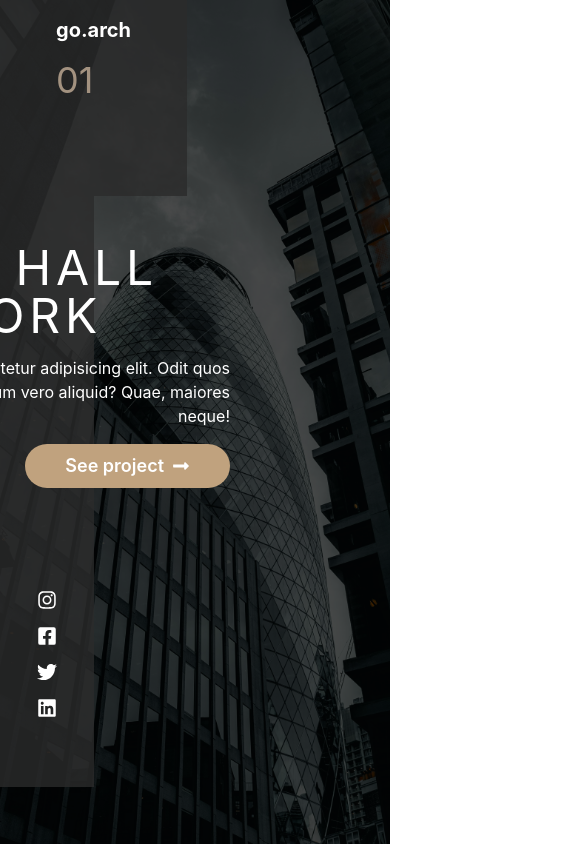
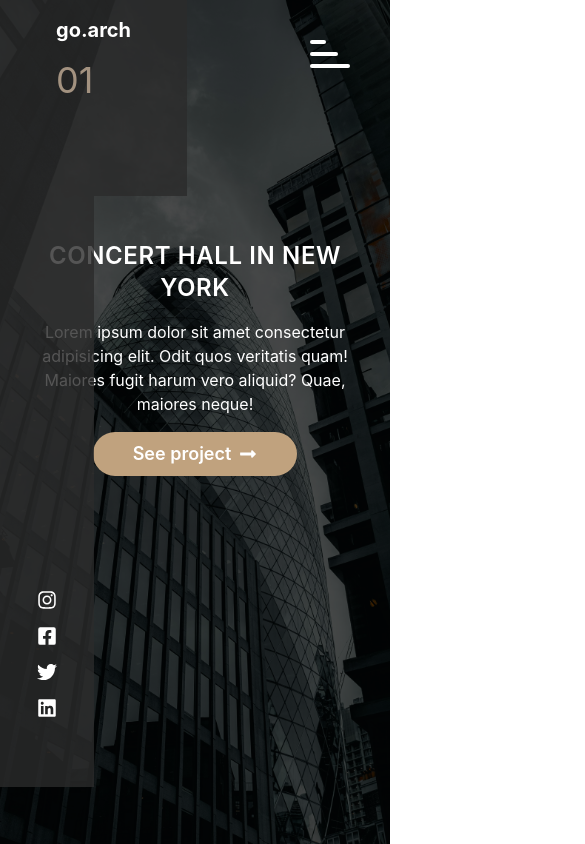
Before and after one commit to Tez-cyber/architecture-website, a React (Vite) app: page / in a window 390 px wide. Shown: the top 844 px of the page, 585 px wide, since content can reach past the window. Built offline with nearby package versions, Linux system fonts and the light colour scheme.

Commit message:
Completed Navbar and jumbotron for mobile

```diff
--- a/src/components/Navbar.jsx
+++ b/src/components/Navbar.jsx
@@ -1,7 +1,8 @@
-import React from 'react'
+import { useState } from 'react'
 import { FaInstagram, FaFacebookSquare, FaTwitter, FaLinkedin, FaLongArrowAltRight } from "react-icons/fa";
 
 const Navbar = () => {
+    const [openNav, setOpenNav] = useState(false)
     const links = [
         { url: "#", title: "Home" },
         { url: "#about", title: "About" },
@@ -14,7 +15,7 @@ const Navbar = () => {
             className="relative bg-jumbotron before:bg-black bg-cover bg-center h-screen
                       before:absolute before:h-full before:w-full before:opacity-[.7] "
         >
-            <div className=' text-white absolute'>
+            <div className=' text-white absolute z-[60]'>
                 <div className="bg-darkBrown bg-opacity-[0.8] w-fit px-14 py-4 flex flex-col gap-4">
                     <p className="font-bold text-xl">go.arch</p>
                     <p className="text-4xl pb-20 text-[#a39280]">01</p>
@@ -30,14 +31,14 @@ const Navbar = () => {
                 </div>
             </div>
             {/*---------------------- Navbar */}
-            <div className="">
+            <div className="hidden md:flex">
                 <div className=""></div>
-                <div className="text-white py-5 flex justify-between w-contain mx-auto">
+                <div className="text-white py-5 flex justify-between mx-auto lg:w-contain">
                     <div className=""></div>
                     <div className="flex gap-5 z-50 font-semibold text-lg">
                         {
                             links.map(link => (
-                                <a href={link.url} className='hover:text-cream'>
+                                <a href={link.url} key={link.title} className='hover:text-cream'>
                                     {link.title}
                                 </a>
                             ))
@@ -45,17 +46,43 @@ const Navbar = () => {
                     </div>
                 </div>
             </div>
+            {/* Navbar Mobile */}
+            <div className="md:hidden">
+                <div className="flex absolute right-10 my-10">
+                    <div className=""></div>
+                    <button
+                        onClick={() => setOpenNav(!openNav)}
+                        className="flex flex-col gap-2 z-[70]">
+                        <span className="firstNav w-4 h-1 bg-white rounded"></span>
+                        <span className="w-7 h-1 bg-white rounded"></span>
+                        <span className="w-10 h-1 bg-white rounded"></span>
+                    </button>
+                </div>
+                {
+                    openNav &&
+                    <div className="absolute top-0 left-0 bg-black text-white flex h-screen w-screen flex-col items-center justify-center gap-8 text-4xl z-[60]">
+                        {links.map(link => (
+                            <div key={link.title}>
+                                <a href={link.url}>
+                                    {link.title}
+                                </a>
+                            </div>
+
+                        ))}
+                    </div>
+                }
+            </div>
             {/*------------------- jumbotron */}
-            <div className="text-white my-44 z-50 absolute right-40">
-                <div className='flex flex-col items-end gap-4'>
-                    <h1 className='text-5xl tracking-widest uppercase'>Concert hall in new york</h1>
-                    <p className='text-end w-sContain'>
+            <div className="text-white mx-5 my-60 z-50 absolute right-0 md:right-40 md:my-44">
+                <div className='flex flex-col gap-4 items-center justify-center md:items-end '>
+                    <h1 className='text-2xl text-center font-semibold tracking-wide uppercase md:text-4xl lg:text-5xl md:tracking-widest'>Concert hall in new york</h1>
+                    <p className='text-center mx-5 md:text-end md:w-sContain md:mx-0'>
                         Lorem ipsum dolor sit amet consectetur adipisicing elit.
                         Odit quos veritatis quam! Maiores fugit harum vero aliquid?
                         Quae, maiores neque!
                     </p>
                     <div className='bg-[#c0a27e] px-10 py-2 rounded-[25px] font-semibold text-lg flex items-center justify-center gap-2'>
-                        <a href=""b className='block'>
+                        <a href="" b className='block'>
                             See project
                         </a>
                         <FaLongArrowAltRight />
--- a/src/index.css
+++ b/src/index.css
@@ -10,3 +10,9 @@
   -webkit-font-smoothing: antialiased;
   -moz-osx-font-smoothing: grayscale;
 }
+
+
+/* button:hover .firstNav {
+  width: 100%;
+  transition: all .2s ease-out;
+} */
```
